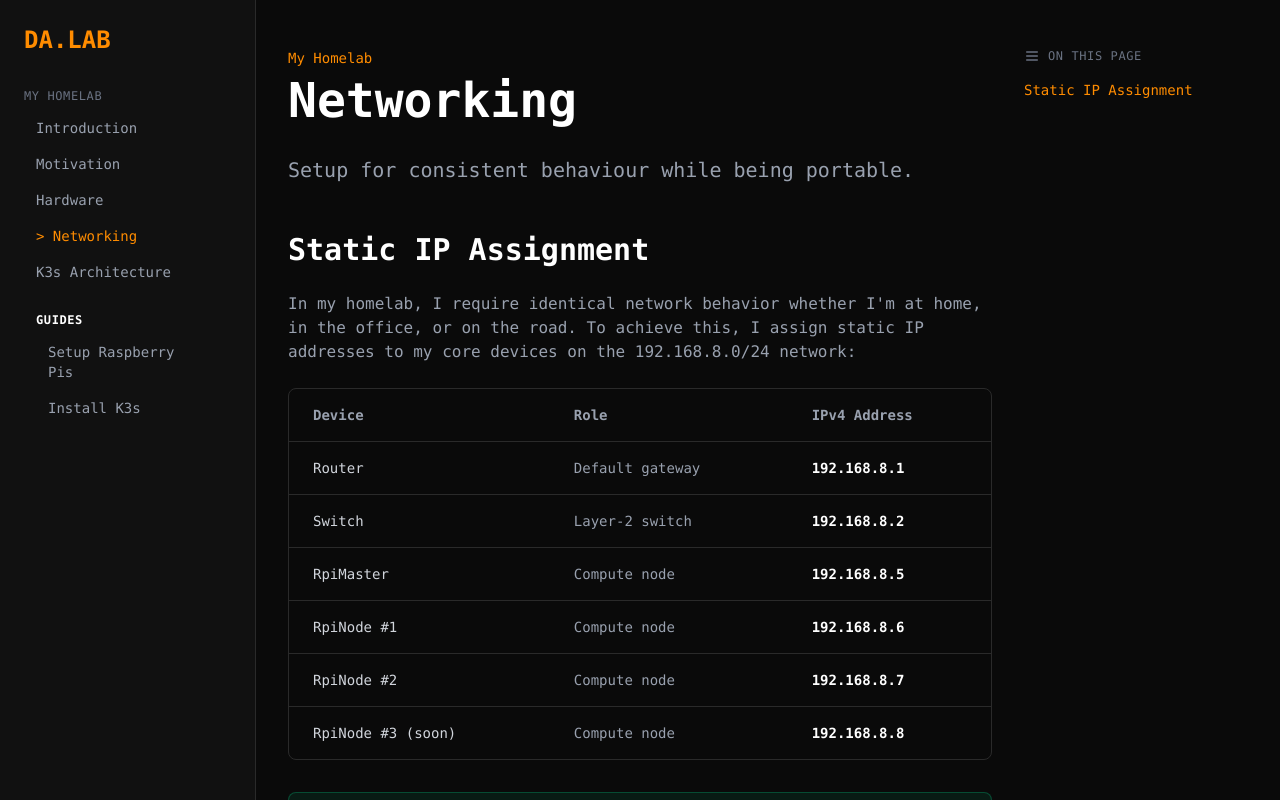
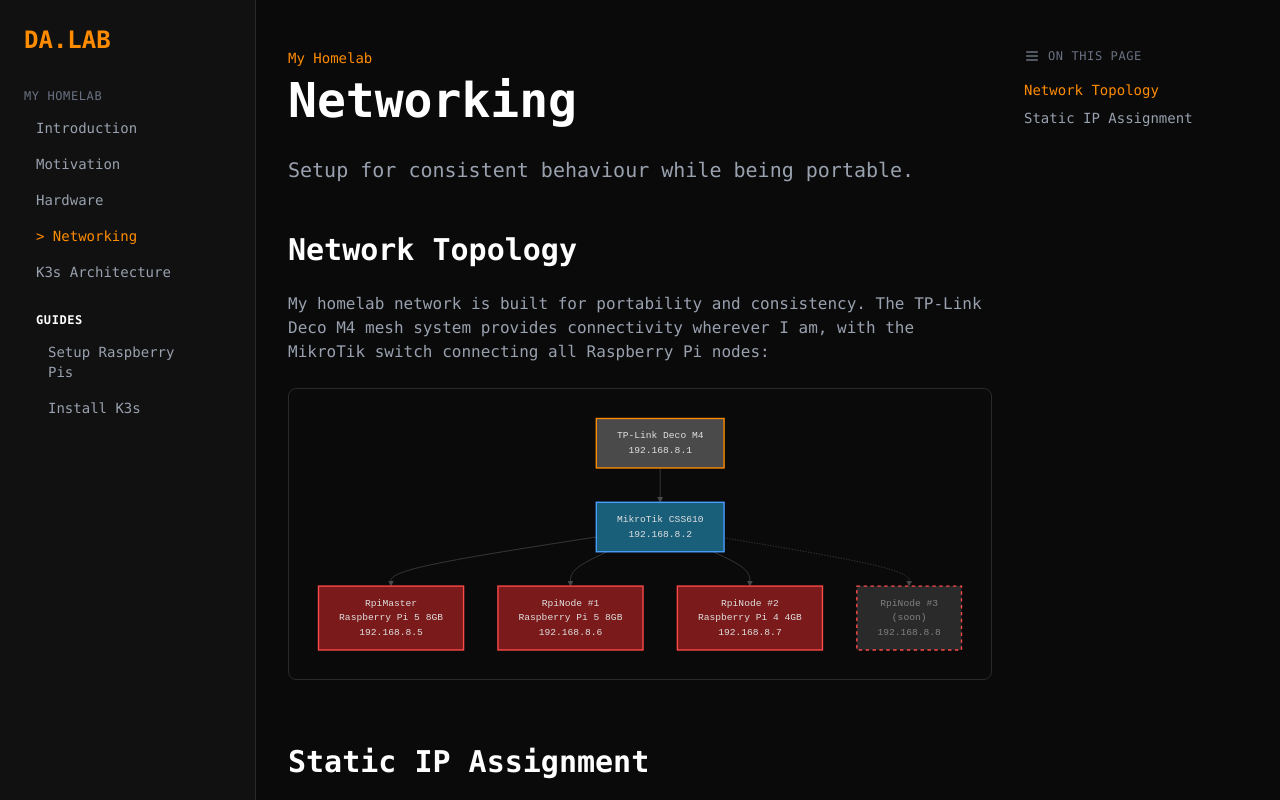
Before and after one commit to eurusik/homelab-cluster, a Next.js app: page /networking in a window 1280 px wide. Shown: the top 800 px of the page. Built offline with nearby package versions, Linux system fonts and the light colour scheme.

Commit message:
Add network topology diagram with Mermaid and IP table component

```diff
--- a/app/networking/page.tsx
+++ b/app/networking/page.tsx
@@ -2,9 +2,11 @@ import IpTable from '@/components/IpTable'
 import PageNavigation from '@/components/PageNavigation'
 import TableOfContents from '@/components/TableOfContents'
 import TipBlock from '@/components/TipBlock'
+import NetworkDiagram from '@/components/NetworkDiagram'
 
 export default function NetworkingPage() {
   const tocSections = [
+    { id: 'network-topology', label: 'Network Topology' },
     { id: 'static-ip', label: 'Static IP Assignment' },
   ]
 
@@ -27,6 +29,35 @@ export default function NetworkingPage() {
         <p className="text-xl text-gray-400 mb-12 font-mono">
           Setup for consistent behaviour while being portable.
         </p>
+
+        <section id="network-topology" className="mb-16">
+          <h2 className="text-3xl font-semibold mb-6 text-white font-mono">Network Topology</h2>
+          <p className="text-gray-400 mb-6 font-mono">
+            My homelab network is built for portability and consistency. The TP-Link Deco M4 mesh system provides connectivity wherever I am, with the MikroTik switch connecting all Raspberry Pi nodes:
+          </p>
+
+          <NetworkDiagram chart={`
+graph TB
+    Router["TP-Link Deco M4<br/>192.168.8.1"]:::router
+    Switch["MikroTik CSS610<br/>192.168.8.2"]:::switch
+
+    RPi5_1["RpiMaster<br/>Raspberry Pi 5 8GB<br/>192.168.8.5"]:::node
+    RPi5_2["RpiNode #1<br/>Raspberry Pi 5 8GB<br/>192.168.8.6"]:::node
+    RPi4["RpiNode #2<br/>Raspberry Pi 4 4GB<br/>192.168.8.7"]:::node
+    RPi_Future["RpiNode #3<br/>(soon)<br/>192.168.8.8"]:::nodeFuture
+
+    Router --> Switch
+    Switch --> RPi5_1
+    Switch --> RPi5_2
+    Switch --> RPi4
+    Switch -.-> RPi_Future
+
+    classDef router fill:#4a4a4a,stroke:#ff8c00,stroke-width:2px,color:#e0e0e0
+    classDef switch fill:#1a5f7a,stroke:#4a9eff,stroke-width:2px,color:#e0e0e0
+    classDef node fill:#7a1a1a,stroke:#ff4a4a,stroke-width:2px,color:#e0e0e0
+    classDef nodeFuture fill:#2a2a2a,stroke:#ff4a4a,stroke-width:2px,stroke-dasharray: 5 5,color:#808080
+          `} />
+        </section>
 
         <section id="static-ip">
           <h2 className="text-3xl font-semibold mb-6 text-white font-mono">Static IP Assignment</h2>
--- a/components/NetworkDiagram.tsx
+++ b/components/NetworkDiagram.tsx
@@ -1,6 +1,6 @@
 'use client'
 
-import { useEffect, useRef } from 'react'
+import { useEffect, useRef, useState } from 'react'
 import mermaid from 'mermaid'
 
 interface NetworkDiagramProps {
@@ -9,10 +9,12 @@ interface NetworkDiagramProps {
 
 export default function NetworkDiagram({ chart }: NetworkDiagramProps) {
   const chartRef = useRef<HTMLDivElement>(null)
+  const [svg, setSvg] = useState<string>('')
 
   useEffect(() => {
+    const renderChart = async () => {
       mermaid.initialize({
-      startOnLoad: true,
+        startOnLoad: false,
         theme: 'dark',
         themeVariables: {
           primaryColor: '#ff8c00',
@@ -26,15 +28,24 @@ export default function NetworkDiagram({ chart }: NetworkDiagramProps) {
         },
       })
 
-    if (chartRef.current) {
-      chartRef.current.innerHTML = chart
-      mermaid.contentLoaded()
+      try {
+        const { svg } = await mermaid.render('mermaid-diagram', chart)
+        setSvg(svg)
+      } catch (error) {
+        console.error('Mermaid rendering error:', error)
       }
+    }
+
+    renderChart()
   }, [chart])
 
   return (
     <div className="bg-[#0a0a0a] border border-[#2a2a2a] rounded-lg p-6 overflow-x-auto">
-      <div ref={chartRef} className="mermaid flex justify-center" />
+      <div
+        ref={chartRef}
+        className="flex justify-center"
+        dangerouslySetInnerHTML={{ __html: svg }}
+      />
     </div>
   )
 }
```
Lines whose indentation alone changed are shown as unchanged.
